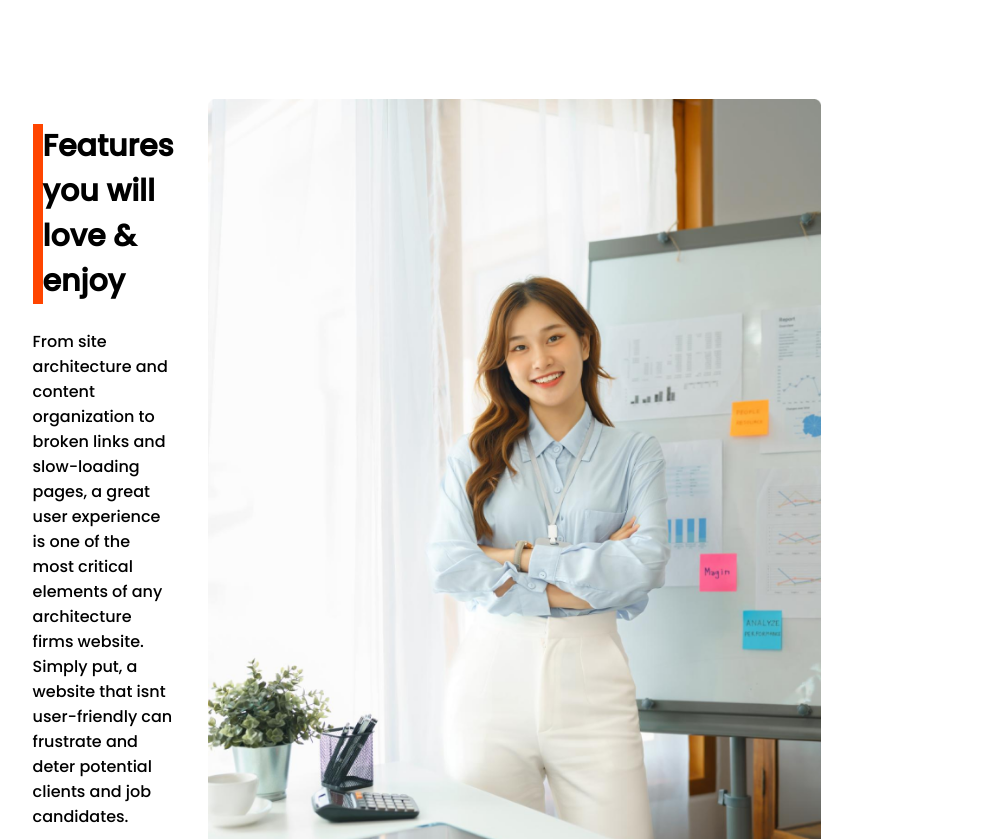
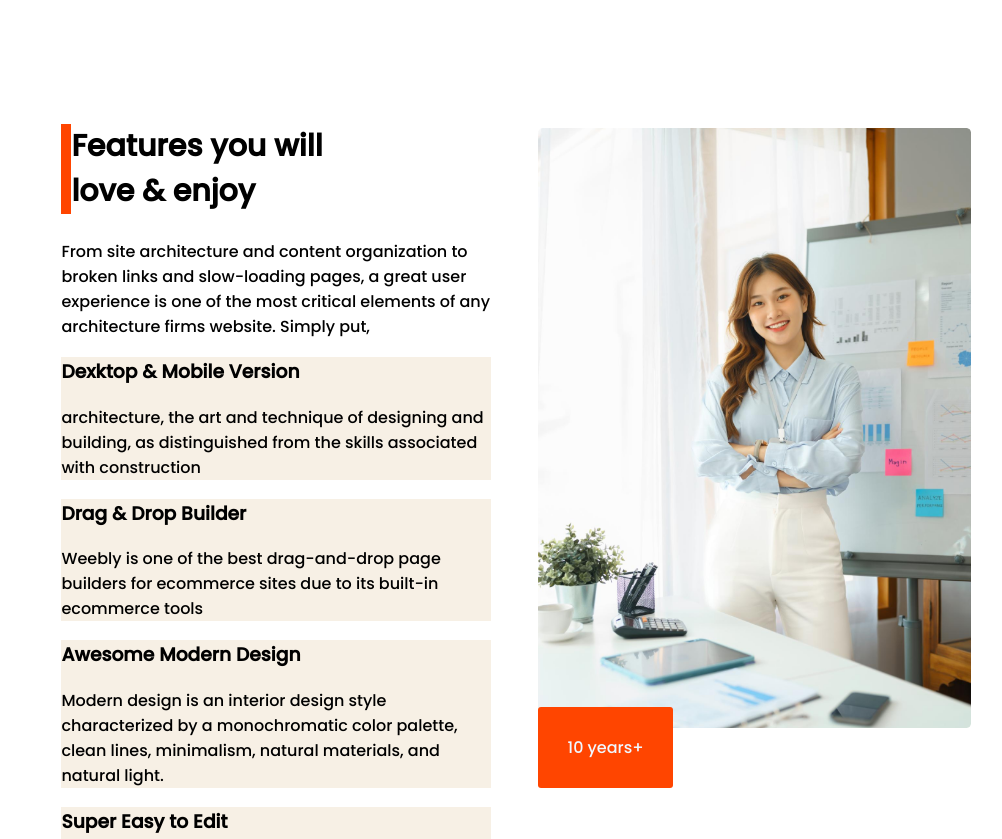
Before and after one commit to muntaharahman123/achitects, a plain HTML site: page index.html in a window 1280 px wide. Shown: the part 1823-2662 px from the top of the page, without its empty margins (151-1153 px from the left). Drawn offline with Linux system fonts and the light colour scheme.

Commit message:
final commit

```diff
--- a/index.html
+++ b/index.html
@@ -90,7 +90,7 @@
             </div>
             <div class="main-info">
                 <p>Every architect knows that first impressions are essential. But when it comes to designing their
-                    website, first impressions will only take a firm so far.</p>
+                    website,</p>
             </div>
             <div class="btn-item">
                 <a href="" class="btn-info">Explore Now </a>
@@ -120,8 +120,7 @@
                 <div class="feature-info">
                     <p>From site architecture and content organization to broken links and slow-loading pages, a great
                         user experience is one of the most critical elements of any architecture firms website. Simply
-                        put, a website that isnt user-friendly can frustrate and deter potential clients and job
-                        candidates.</p>
+                        put,</p>
                 </div>
                 <div class="feature-box">
                     <h3>Dexktop & Mobile Version
--- a/style.css
+++ b/style.css
@@ -97,8 +97,8 @@
  .team-item {
      display: grid;
      grid-template-columns: repeat(2, 1fr);
-     gap: 5px;
-     padding-left: 40%;
+     gap: 2px;
+     padding-left: 10%;
 
  }
 
@@ -121,28 +121,29 @@
  }
 
  .feature-contain {
-     padding-left: 50%;
+     padding-left: 30%;
  }
 
  .feature-info {
-     width: 80%;
-     height: 30%;
+     width: 90%;
+     height: 10%;
  }
 
  .feature-box {
-     width: 80%;
-     height: 20%;
+     width: 90%;
+     height: 10%;
      background-color: rgb(247, 240, 229);
      box-shadow: 5% solid grey;
 
  }
 
  .architect-img img {
-     height: 850px;
+     height: 600px;
  }
 
  .architect-img {
-     margin-right: 300px;
+     margin-right: 150px;
+     padding-top: 5%;
  }
 
  .btn {
@@ -172,7 +173,7 @@
                              SOME FACTS
 ----------------------------------------------------------------------------------------------- */
  .some-facts {
-     width: 20%;
+     width: 40%;
      padding-left: 20%;
      padding-top: 10%;
  }
@@ -198,7 +199,7 @@
 
      border: 3px solid #ec9170;
      width: 15%;
-     height: 55%;
+     height: 40%;
      text-align: center;
      padding-top: 8px;
      border-radius: 3px;
```
